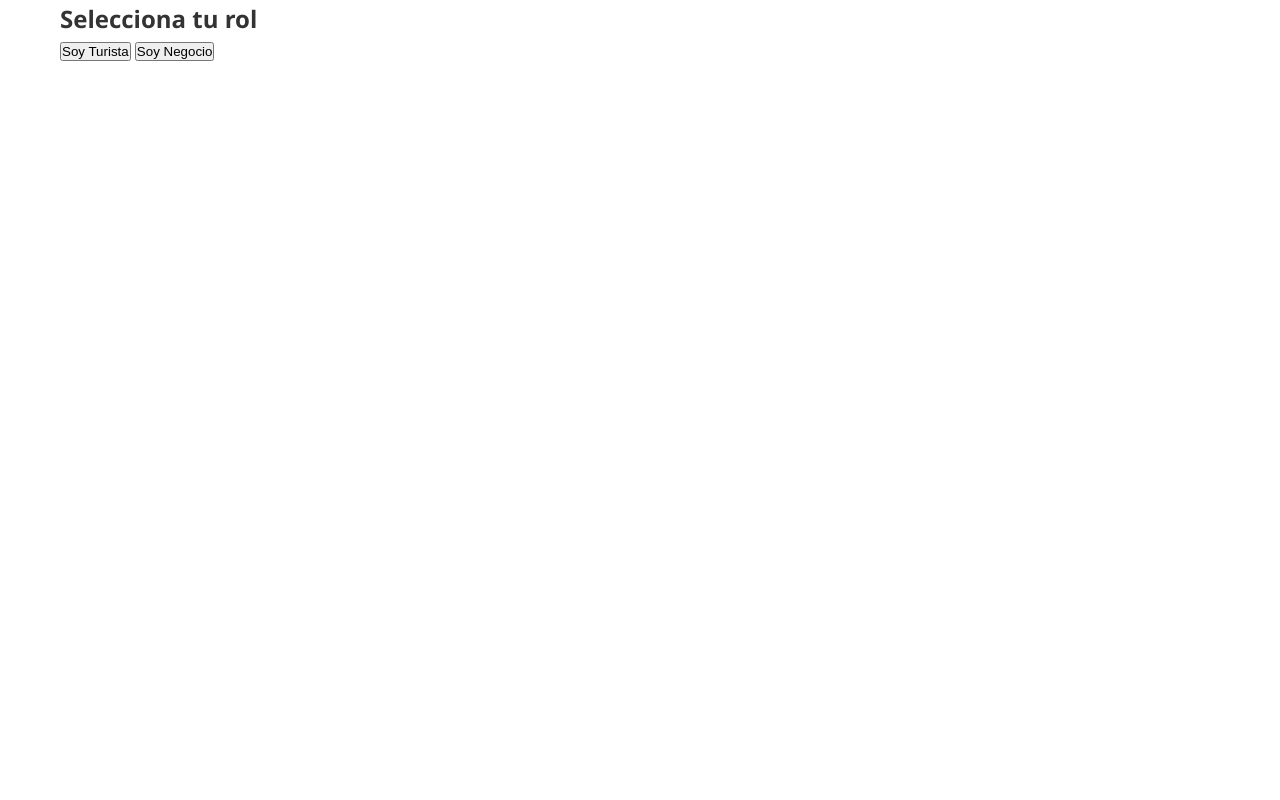
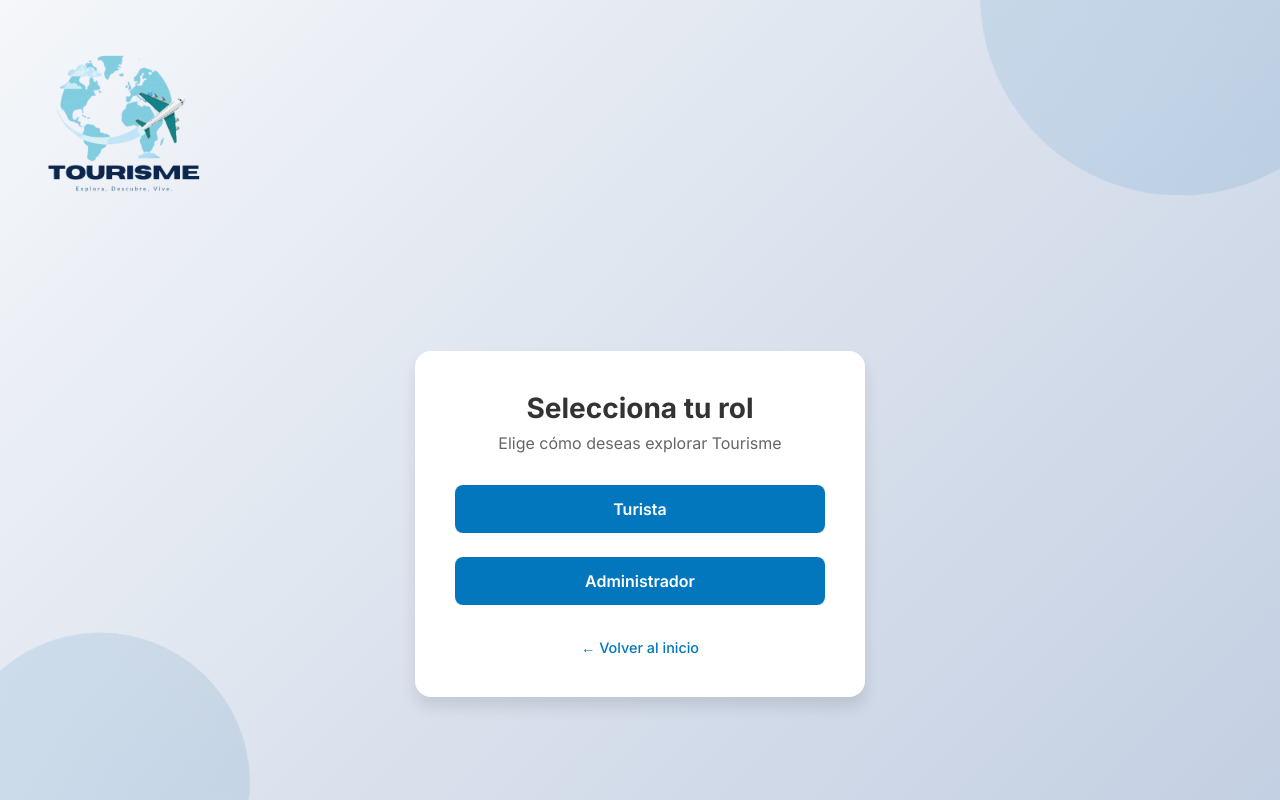
Before and after one commit to marianahoyos11/ProyectoTourisme, a website: page client/seleccion_rol.html in a window 1280 px wide. Drawn offline with Linux system fonts and the light colour scheme.

Commit message:
correción y actualización de datos

```diff
--- /dev/null
+++ b/client/css/seleccion_rol.css
@@ -0,0 +1,167 @@
+@import url('https://fonts.googleapis.com/css2?family=Inter:wght@400;500;600;700&display=swap');
+
+:root {
+    --primary-color: #0277bd;
+    --primary-dark: #01579b;
+    --secondary-color: #f5f5f5;
+    --text-color: #333;
+    --text-muted: #666;
+    --border-color: #e0e0e0;
+    --white: #ffffff;
+    --shadow-lg: 0 10px 15px rgba(0,0,0,0.1);
+}
+
+* {
+    margin: 0;
+    padding: 0;
+    box-sizing: border-box;
+}
+
+body {
+    font-family: 'Inter', sans-serif;
+    background: linear-gradient(135deg, #f5f7fa 0%, #c3cfe2 100%);
+    min-height: 100vh;
+    display: flex;
+    flex-direction: column;
+    color: var(--text-color);
+}
+
+/* Background shapes */
+.background-shapes {
+    position: fixed;
+    width: 100%;
+    height: 100%;
+    overflow: hidden;
+    z-index: -1;
+}
+
+.shape {
+    position: absolute;
+    background: linear-gradient(45deg, var(--primary-color), var(--primary-dark));
+    border-radius: 50%;
+    opacity: 0.1;
+}
+
+.shape:nth-child(1) {
+    width: 400px;
+    height: 400px;
+    top: -200px;
+    right: -100px;
+    animation: float 6s ease-in-out infinite;
+}
+
+.shape:nth-child(2) {
+    width: 300px;
+    height: 300px;
+    bottom: -150px;
+    left: -50px;
+    animation: float 8s ease-in-out infinite;
+}
+
+@keyframes float {
+    0% { transform: translateY(0) rotate(0deg); }
+    50% { transform: translateY(-20px) rotate(5deg); }
+    100% { transform: translateY(0) rotate(0deg); }
+}
+
+/* Header */
+header {
+    padding: 1.5rem;
+}
+
+.logo-container {
+    display: flex;
+    align-items: center;
+    gap: 0.75rem;
+}
+
+.logo-container img {
+    width: 200px;
+    height: auto;
+    margin-right: 20px;
+}
+
+/* Main */
+main {
+    flex: 1;
+    display: flex;
+    justify-content: center;
+    align-items: center;
+    padding: 2rem;
+}
+
+.rol-container {
+    width: 100%;
+    max-width: 450px;
+}
+
+.rol-card {
+    background: var(--white);
+    padding: 2.5rem;
+    border-radius: 1rem;
+    box-shadow: var(--shadow-lg);
+    text-align: center;
+}
+
+.rol-card h2 {
+    font-size: 1.75rem;
+    font-weight: 700;
+    margin-bottom: 0.5rem;
+}
+
+.subtitle {
+    color: var(--text-muted);
+    margin-bottom: 2rem;
+}
+
+.rol-buttons {
+    display: flex;
+    flex-direction: column;
+    gap: 1.5rem;
+}
+
+.rol-btn {
+    display: inline-block;
+    padding: 0.875rem;
+    background: var(--primary-color);
+    color: var(--white);
+    text-decoration: none;
+    font-size: 1rem;
+    font-weight: 600;
+    border-radius: 0.5rem;
+    transition: all 0.3s ease;
+}
+
+.rol-btn:hover {
+    background: var(--primary-dark);
+    transform: translateY(-1px);
+}
+
+.rol-btn:active {
+    transform: translateY(0);
+}
+
+/* Volver */
+.volver {
+    margin-top: 2rem;
+}
+
+.volver-link {
+    color: var(--primary-color);
+    text-decoration: none;
+    font-weight: 500;
+    font-size: 0.9rem;
+    transition: color 0.3s ease;
+}
+
+.volver-link:hover {
+    text-decoration: underline;
+    color: var(--primary-dark);
+}
+
+/* Responsive */
+@media (max-width: 480px) {
+    .rol-card {
+        padding: 1.5rem;
+    }
+}
--- a/client/js/google_auth.js
+++ b/client/js/google_auth.js
@@ -12,7 +12,7 @@ window.onload = function () {
 function handleGoogleLogin(response) {
     const id_token = response.credential;
 
-    fetch('/api/google-login', {
+    fetch('/api/auth/google-login', {
         method: 'POST',
         headers: {
             'Content-Type': 'application/json'
--- a/client/js/seleccion_rol.js
+++ b/client/js/seleccion_rol.js
@@ -2,25 +2,35 @@ document.addEventListener('DOMContentLoaded', () => {
     const btnTurista = document.getElementById('btnTurista');
     const btnNegocio = document.getElementById('btnNegocio');
 
-    const enviarRol = (rol) => {
-      fetch('/api/google-login/rol', {
+    const seleccionarRol = async (rol) => {
+      try {
+        const response = await fetch('/api/seleccionar-rol', {
           method: 'POST',
           headers: {
             'Content-Type': 'application/json'
           },
           body: JSON.stringify({ rol })
-      })
-      .then(res => res.json())
-      .then(data => {
-        console.log(data.message);
-        // Redirigir al dashboard o inicio
-        window.location.href = '/index.html';
-      })
-      .catch(error => {
-        console.error('Error al guardar el rol:', error);
         });
+
+        const data = await response.json();
+
+        if (data.success) {
+          // Redirige según el rol
+          if (rol === 'turista') {
+            window.location.href = '/inicio-turista.html';
+          } else if (rol === 'negocio') {
+            window.location.href = '/inicio-negocio.html';
+          }
+        } else {
+          alert('Hubo un error al seleccionar el rol');
+        }
+
+      } catch (err) {
+        console.error('Error al enviar el rol:', err);
+        alert('Error al comunicar con el servidor');
+      }
     };
 
-    btnTurista.addEventListener('click', () => enviarRol('turista'));
-    btnNegocio.addEventListener('click', () => enviarRol('negocio'));
+    btnTurista.addEventListener('click', () => seleccionarRol('turista'));
+    btnNegocio.addEventListener('click', () => seleccionarRol('negocio'));
   });
--- a/client/seleccion_rol.html
+++ b/client/seleccion_rol.html
@@ -1,18 +1,42 @@
 <!DOCTYPE html>
 <html lang="es">
 <head>
-  <meta charset="UTF-8" />
-  <meta name="viewport" content="width=device-width, initial-scale=1.0"/>
-  <title>Selecciona tu Rol</title>
-  <link rel="stylesheet" href="./css/styles_pagina.css" />
+    <meta charset="UTF-8" />
+    <meta name="viewport" content="width=device-width, initial-scale=1.0" />
+    <title>Seleccionar Rol - Tourisme</title>
+    <link rel="stylesheet" href="css/seleccion_rol.css" />
+    <link rel="icon" href="assets/logo.png" type="image/png">
 </head>
 <body>
-  <div class="container">
-    <h2>Selecciona tu rol</h2>
-    <button id="btnTurista">Soy Turista</button>
-    <button id="btnNegocio">Soy Negocio</button>
-  </div>
+    <!-- Fondo decorativo -->
+    <div class="background-shapes">
+        <div class="shape"></div>
+        <div class="shape"></div>
+    </div>
 
-  <script src="./js/seleccion_rol.js"></script>
+    <header>
+        <div class="logo-container">
+            <img src="img/logo.png" alt="" />
+        </div>
+    </header>
+
+    <main>
+        <div class="rol-container">
+            <div class="rol-card">
+                <h2>Selecciona tu rol</h2>
+                <p class="subtitle">Elige cómo deseas explorar Tourisme</p>
+
+                <div class="rol-buttons">
+                    <a href="registro_usuario.html" class="rol-btn">Turista</a>
+                    <a href="registro_admin.html" class="rol-btn">Administrador</a>
+                </div>
+
+                <div class="volver">
+                    <a href="index.html" class="volver-link">← Volver al inicio</a>
+                </div>
+            </div>
+        </div>
+    </main>
+    <script src="js/seleccion_rol.js"></script>
 </body>
 </html>
--- a/server.js
+++ b/server.js
@@ -11,6 +11,7 @@ const rutaGoogleLogin = require('./server/routes/google_login');
 const authRoutes = require('./server/routes/auth');
 const logoutRoute = require('./server/routes/logout_conexion');
 const rutaDashboard = require('./server/routes/dashboard');
+const seleccionarRolRoute = require('./server/routes/seleccion_rol');
 
 require('dotenv').config(); // Asegúrate de cargar variables de entorno
 
@@ -39,8 +40,8 @@ app.use('/api/auth', authRoutes);
 app.use('/api/auth/logout', logoutRoute);
 app.use('/registro_conexion', registroRouter);
 app.use('/api/login', rutaLogin);
-app.use('/api/google-login', rutaGoogleLogin);
 app.use('/api/dashboard', rutaDashboard);
+app.use('api/seleccionar-rol', seleccionarRolRoute);
 
 //  Ruta principal para mostrar el formulario
 app.get('/', (req, res) => {
--- a/server/controllers/authController.js
+++ b/server/controllers/authController.js
@@ -65,13 +65,14 @@ exports.register = async (req, res) => {
 // LOGIN CON GOOGLE
 exports.googleLogin = async (req, res) => {
     const { id_token } = req.body;
+    console.log('Token recibido del front:', id_token);
 
     if (!id_token) return res.status(400).json({ success: false, error: 'Token no proporcionado' });
 
     try {
         const ticket = await client.verifyIdToken({
             idToken: id_token,
-            audience: 'TU_CLIENT_ID_DE_GOOGLE', // ← Cambia aquí también
+            audience: '378126372935-d2n8i4nmj0ap0h0av3e9nquorcmk1kd8.apps.googleusercontent.com',
         });
 
         const payload = ticket.getPayload();
```
Also changed, not shown: server/routes/google_login.js (+28 -13 lines), server/routes/seleccion_rol.js (added, +35 -0 lines). Lines whose indentation alone changed are shown as unchanged.
